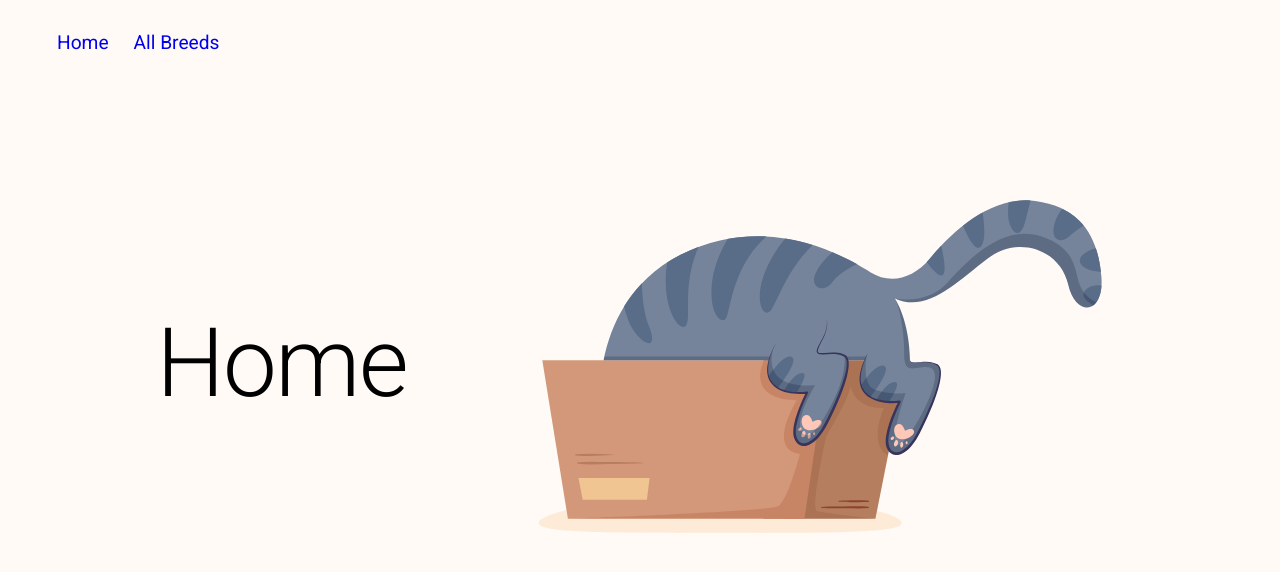
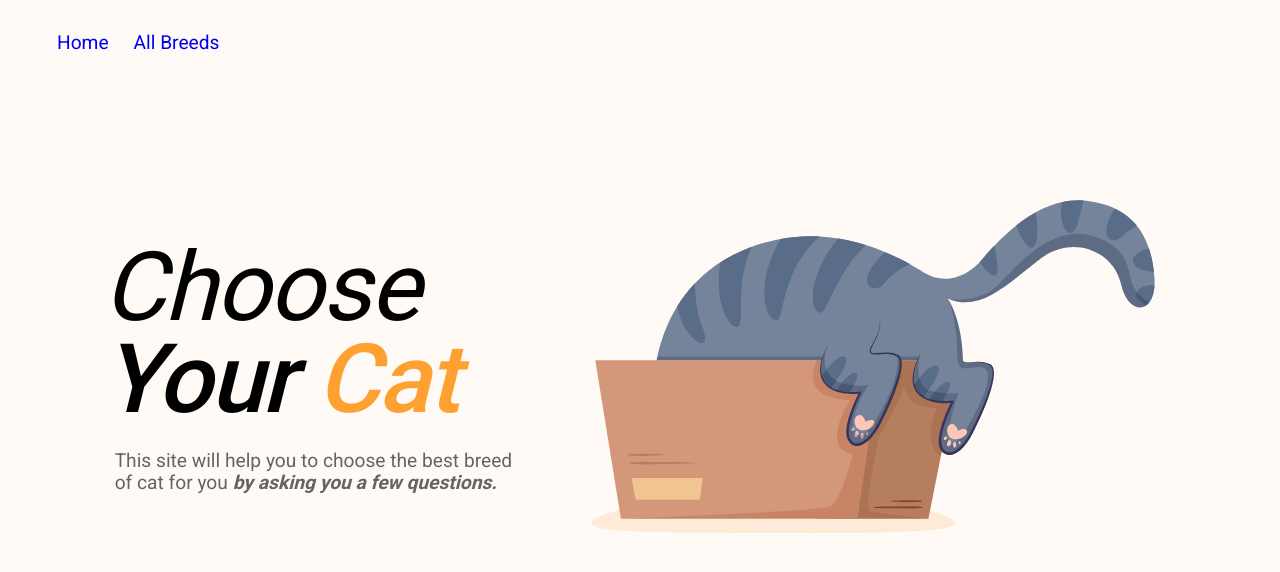
Before and after one commit to KelvinQiu802/your-cat, a React (Vite) app: page / in a window 1280 px wide. Shown: the top 572 px of the page. Built offline with nearby package versions, Linux system fonts and the light colour scheme.

Commit message:
feat: Title and Intro

```diff
--- /dev/null
+++ b/src/components/Home/Welcome.jsx
@@ -0,0 +1,36 @@
+import { Card, CardContent, Stack, Typography, Box } from '@mui/material';
+
+const Welcome = () => {
+  return (
+    <Stack>
+      <Typography
+        variant='h1'
+        sx={{ fontWeight: 400, mb: '-20px', fontStyle: 'italic' }}
+      >
+        Choose
+      </Typography>
+      <Typography
+        variant='h1'
+        sx={{
+          fontWeight: 500,
+          fontStyle: 'italic',
+          mb: 1.8,
+        }}
+      >
+        Your <span style={{ color: '#FEA130' }}>Cat</span>
+      </Typography>
+      <Typography
+        variant='p'
+        color='text.secondary'
+        sx={{ width: '400px', ml: 1.5, fontSize: '1.2em' }}
+      >
+        This site will help you to choose the best breed of cat for you{' '}
+        <strong>
+          <i>by asking you a few questions.</i>
+        </strong>
+      </Typography>
+    </Stack>
+  );
+};
+
+export default Welcome;
--- a/src/routes/Home.jsx
+++ b/src/routes/Home.jsx
@@ -1,5 +1,6 @@
 import { Box, Typography, Stack } from '@mui/material';
 import catImg from '../images/home-cat.svg';
+import Welcome from '../components/Home/Welcome';
 
 const Home = () => {
   return (
@@ -10,7 +11,7 @@ const Home = () => {
         alignItems='center'
         className='content'
       >
-        <Typography variant='h1'>Home</Typography>
+        <Welcome />
         <img src={catImg} alt='Cat Image' width='600px' />
       </Stack>
     </Box>
```
